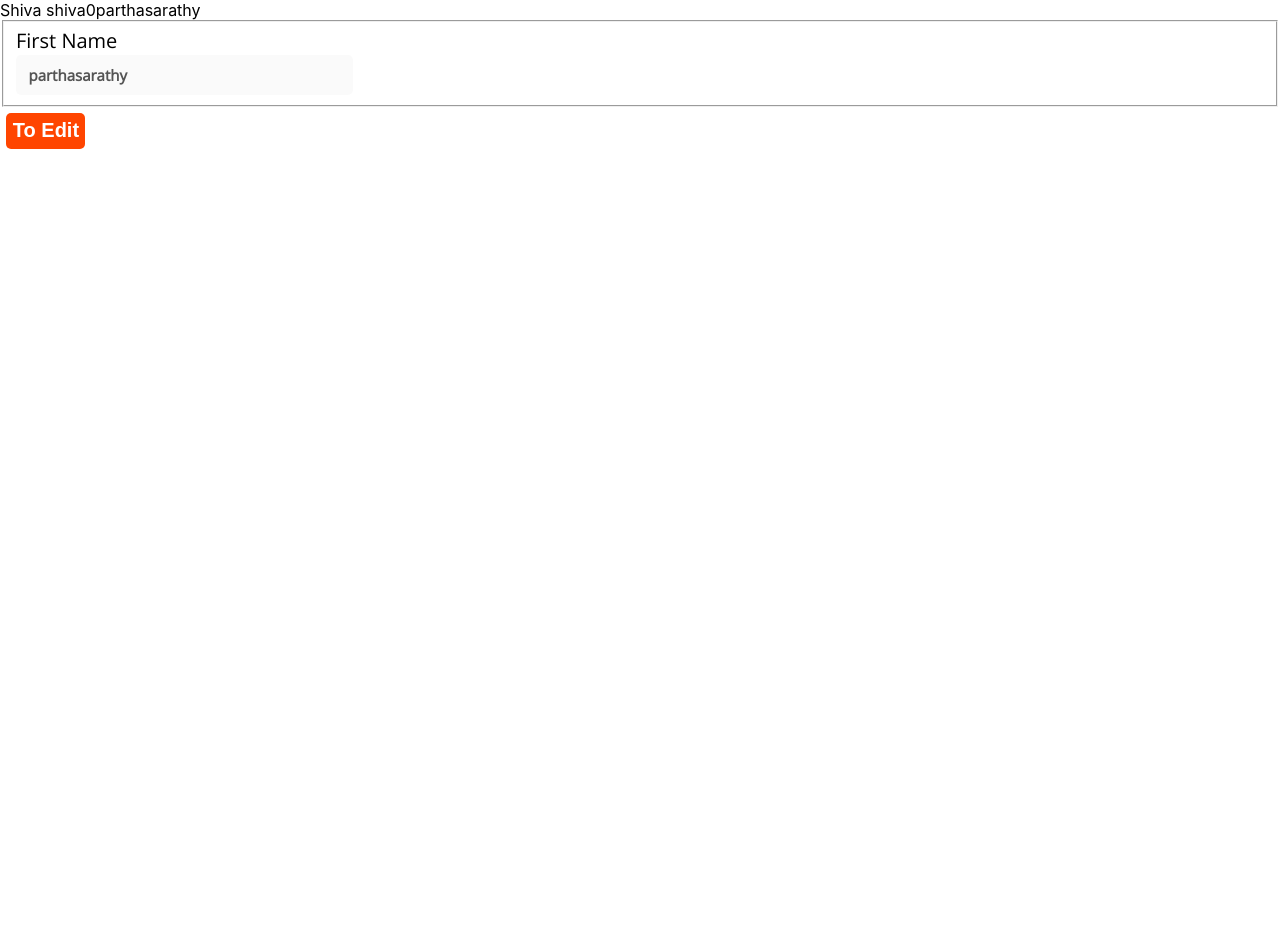
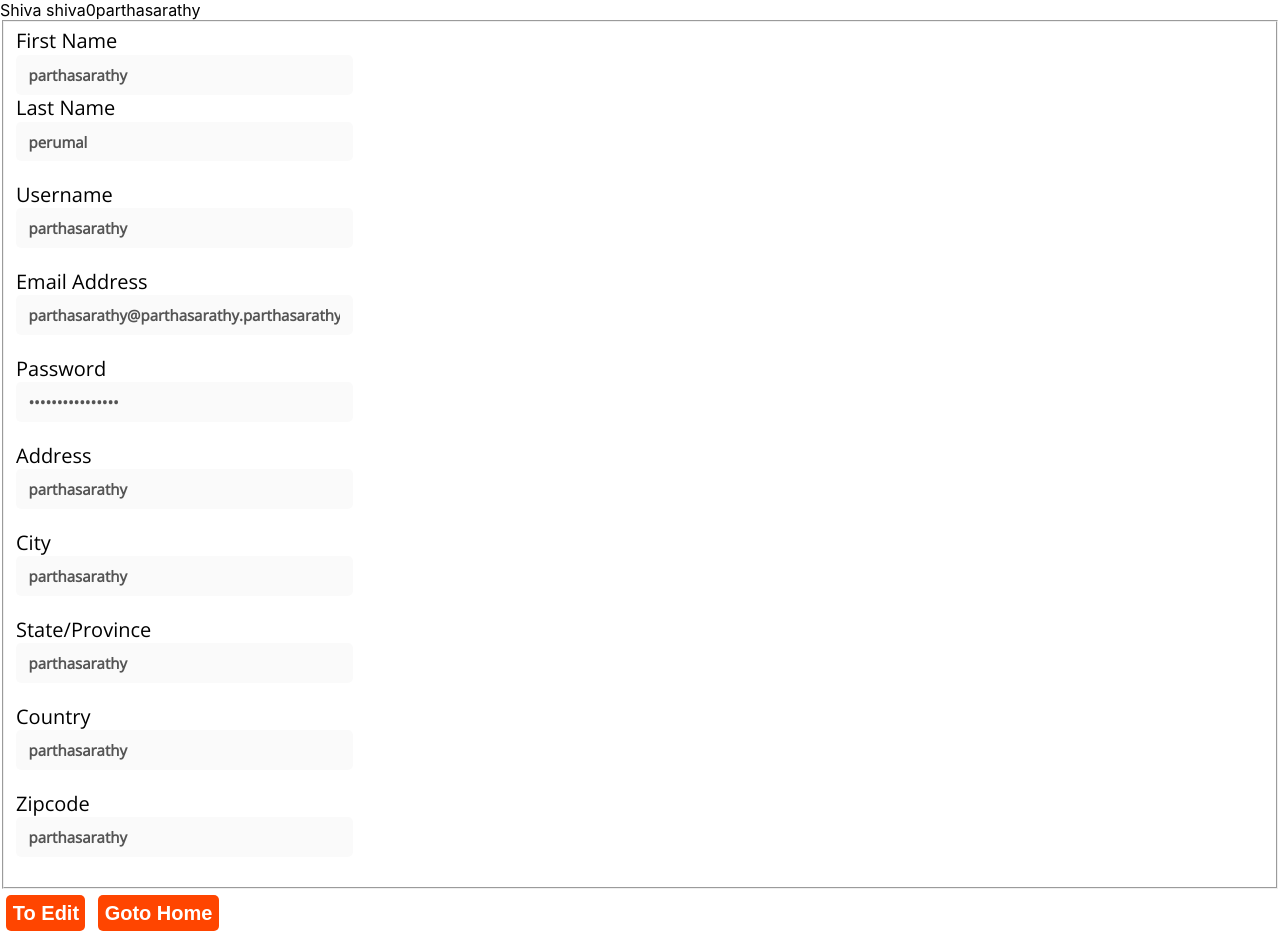
Before and after one commit to GirijaViswa/vst-project, a React (Create React App) app: page /form/0 in a window 1280 px wide. Before the commit the page ends 800 px from the top, so only its background shows below. Built offline with nearby package versions, Linux system fonts and the light colour scheme.

Commit message:
alt component tested without validations

```diff
--- a/src/components/detailedform.js
+++ b/src/components/detailedform.js
@@ -1,5 +1,7 @@
 import React,{useState} from 'react';
 import {connect} from 'react-redux';
+import {Link} from 'react-router-dom';
+
 import '../Styling.css';
 
 
@@ -9,8 +11,11 @@ const   DetailedForm = (props) => {
 
     // const enableStyle = {editable ? {color:blue}:{color:red}}
 
-    const handleChange = () => {
-
+    const handleChange = (event) => {
+        // debugger
+        if(props.records[parseInt(props.recordId)][event.target.name] !== event.target.value){
+            props.alterRecord(event.target.name,event.target.value,props.recordId)
+        }
     }
 
     return(
@@ -22,18 +27,96 @@ const   DetailedForm = (props) => {
 
             <form className="FormFields">
                 {editable ?
+// Editable fieldset
                     <fieldset>
                         <label>
                             First Name<br/>
                             <input type="text" name="firstname" value={props.records[parseInt(props.recordId)].firstname} onChange={(event)=>handleChange(event)} placeholder="Enter your firstname"/>
                         </label><br/>
+                        <label>
+                            Last Name<br/>
+                            <input type="text" name="lastname" value={props.records[parseInt(props.recordId)].lastname} onChange={(event)=>handleChange(event)} placeholder="Enter your lastname"/>
+                        </label><br/><br/>
+                        <label>
+                            Username<br/>
+                            <input type="text" name="username" value={props.records[parseInt(props.recordId)].username} onChange={(event)=>handleChange(event)} placeholder="Enter your username"/>
+                        </label><br/><br/>
+                        <label>
+                            Email Address<br/>
+                            <input type="text" name="email" value={props.records[parseInt(props.recordId)].email} onChange={(event)=>handleChange(event)} placeholder="Enter your email address"/>
+
+                        </label><br/><br/>
+                        <label>
+                            Password<br/>
+                            <input type="password" name="password" value={props.records[parseInt(props.recordId)].password} onChange={(event)=>handleChange(event)} placeholder="Enter your password"/>
+
+                        </label><br/><br/>
+                        <label>
+                            Address<br/>
+                            <input type="text" name="address1" value={props.records[parseInt(props.recordId)].address1} onChange={(event)=>handleChange(event)} placeholder="Enter your Address"/>
+                        </label><br/><br/>
+                        <label>
+                            City<br/>
+                            <input type="text" name="city" value={props.records[parseInt(props.recordId)].city} onChange={(event)=>handleChange(event)} placeholder="Enter your City"/>
+                        </label><br/><br/>
+                        <label>
+                            State/Province<br/>
+                            <input type="text" name="state" value={props.records[parseInt(props.recordId)].state} onChange={(event)=>handleChange(event)} placeholder="Enter your State"/>
+                        </label><br/><br/>
+                        <label>
+                            Country<br/>
+                            <input type="text" name="country" value={props.records[parseInt(props.recordId)].country} onChange={(event)=>handleChange(event)} placeholder="Enter your Country"/>
+                        </label><br/><br/>
+                        <label>
+                            Zipcode<br/>
+                            <input type="text" name="zipcode" value={props.records[parseInt(props.recordId)].zipcode} onChange={(event)=>handleChange(event)} placeholder="Enter your zipcode"/>
+                        </label><br/><br/>
                     </fieldset>
                     :
+// Disabled fieldset
                     <fieldset disabled>
                         <label>
                             First Name<br/>
                             <input type="text" name="firstname" value={props.records[parseInt(props.recordId)].firstname} />
                         </label><br/>
+                        <label>
+                            Last Name<br/>
+                            <input type="text" name="lastname" value={props.records[parseInt(props.recordId)].lastname} />
+                        </label><br/><br/>
+                        <label>
+                            Username<br/>
+                            <input type="text" name="username" value={props.records[parseInt(props.recordId)].username} />
+                        </label><br/><br/>
+                        <label>
+                            Email Address<br/>
+                            <input type="text" name="email" value={props.records[parseInt(props.recordId)].email} />
+
+                        </label><br/><br/>
+                        <label>
+                            Password<br/>
+                            <input type="password" name="password" value={props.records[parseInt(props.recordId)].password} />
+
+                        </label><br/><br/>
+                        <label>
+                            Address<br/>
+                            <input type="text" name="address1" value={props.records[parseInt(props.recordId)].address1} />
+                        </label><br/><br/>
+                        <label>
+                            City<br/>
+                            <input type="text" name="city" value={props.records[parseInt(props.recordId)].city} />
+                        </label><br/><br/>
+                        <label>
+                            State/Province<br/>
+                            <input type="text" name="state" value={props.records[parseInt(props.recordId)].state} />
+                        </label><br/><br/>
+                        <label>
+                            Country<br/>
+                            <input type="text" name="country" value={props.records[parseInt(props.recordId)].country} />
+                        </label><br/><br/>
+                        <label>
+                            Zipcode<br/>
+                            <input type="text" name="zipcode" value={props.records[parseInt(props.recordId)].zipcode} />
+                        </label><br/><br/>
                     </fieldset>
                 }
 
@@ -44,7 +127,7 @@ const   DetailedForm = (props) => {
                 :
                 <button onClick={()=>setEditable(!editable)}>To Edit</button>
             }
-
+            <Link to="/"><button>Goto Home</button></Link>
 
 
 
@@ -56,8 +139,8 @@ const mapStatetoProps = (state) => {
     return {recordId:state.recordId,records:state.records}
 }
 
-const mapDispatchToProps = () => {
-
+const mapDispatchToProps = (dispatch) => {
+    return {alterRecord:(name,value,index)=>dispatch({type:"ALTER_RECORD","fieldname":name,"value":value,"idx":index})}
 }
 
 export default connect(mapStatetoProps,mapDispatchToProps)(DetailedForm);
```
